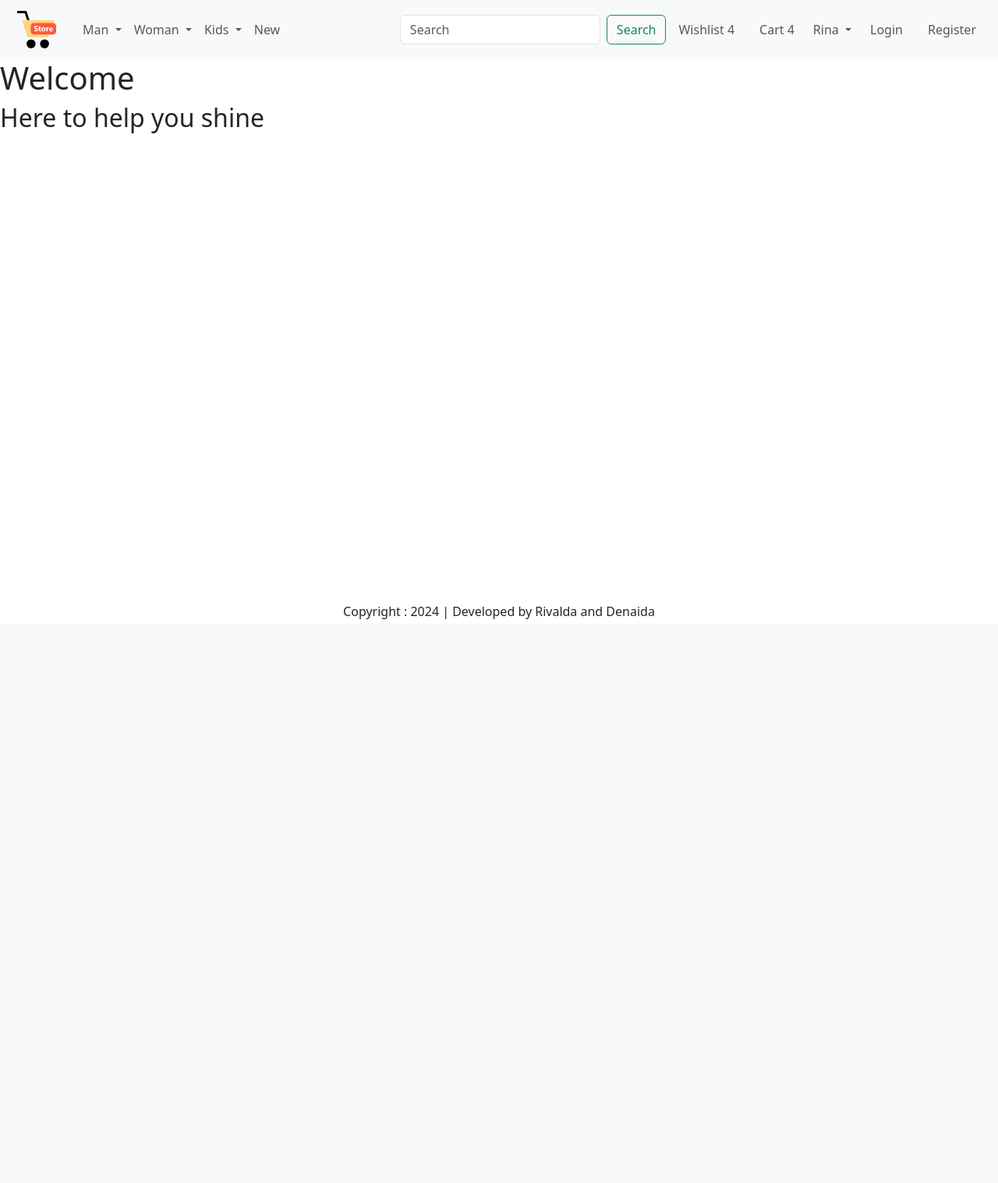
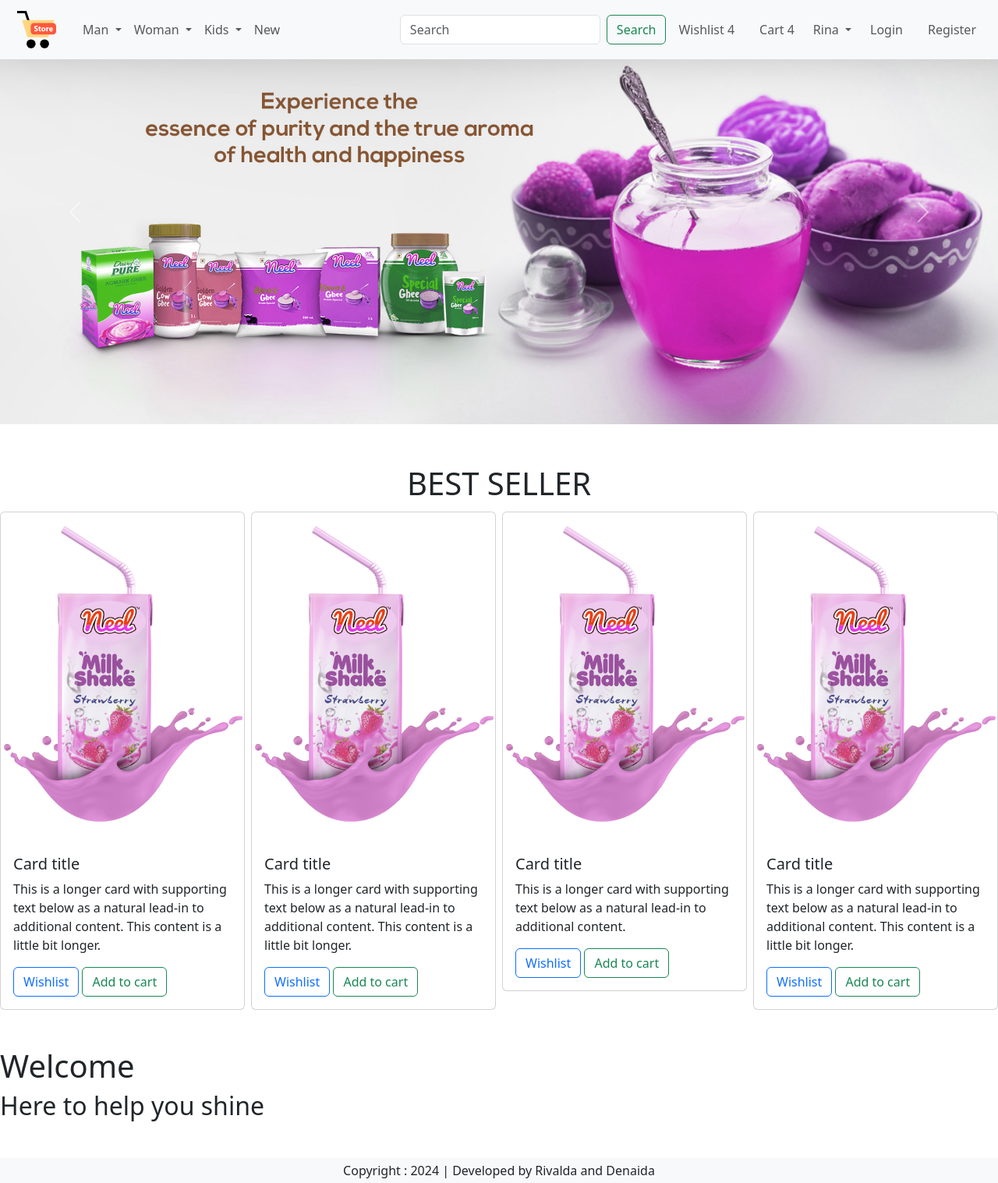
Before and after one commit to denaidataragjini/eCommerce, a Django app: page / in a window 1280 px wide. Shown: the whole page at 78% size. Before the commit the page ends 794 px from the top, so only its background shows below. Run offline with Django 5.2, Linux system fonts and the light colour scheme; some libraries are stand-ins or nearby versions.

Commit message:
added home page

```diff
--- a/ecommerce/app/templates/app/base.html
+++ b/ecommerce/app/templates/app/base.html
@@ -15,7 +15,7 @@
 </head>
 <body>
 
-<nav class="navbar navbar-expand-lg navbar-light bg-light">
+<nav class="navbar navbar-expand-lg fixed-top navbar-light bg-light">
     <div class="container-fluid">
         <a class="navbar-brand" href="/">
             <img src="{% static "app/images/logo.svg" %}" width="70" height="50" />
@@ -97,9 +97,11 @@
 
     {% block banner_slider %}{% endblock banner_slider %}
 
+    {% block best_seller %}{% endblock best_seller %}
+
     {% block main-content %}{% endblock main-content %}
 
-    <footer class="container-fluid text-center fixed-bottom p-1 mt-5">
+    <footer class="container-fluid text-center bg-light p-1 mt-5">
         Copyright : 2024 | Developed by Rivalda and Denaida
     </footer>
 
--- a/ecommerce/app/templates/app/home.html
+++ b/ecommerce/app/templates/app/home.html
@@ -1,6 +1,89 @@
 {% extends "app/base.html" %}
 {% load static %}
 {% block title %}Home{% endblock title %}Home
+
+{% block banner_slider %}
+<div id="carouselExampleControls" class="carousel slide" data-bs-ride="carousel">
+    <div class="carousel-inner">
+      <div class="carousel-item active">
+        <img src="{% static 'app/images/banner/b1.jpg' %}" class="d-block w-100" alt="banner image">
+      </div>
+      <div class="carousel-item">
+        <img src="{% static 'app/images/banner/b1.jpg' %}" class="d-block w-100" alt="banner image">
+      </div>
+      <div class="carousel-item">
+        <img src="{% static 'app/images/banner/b1.jpg' %}" class="d-block w-100" alt="banner image">
+      </div>
+    </div>
+    <button class="carousel-control-prev" type="button" data-bs-target="#carouselExampleControls" data-bs-slide="prev">
+      <span class="carousel-control-prev-icon" aria-hidden="true"></span>
+      <span class="visually-hidden">Previous</span>
+    </button>
+    <button class="carousel-control-next" type="button" data-bs-target="#carouselExampleControls" data-bs-slide="next">
+      <span class="carousel-control-next-icon" aria-hidden="true"></span>
+      <span class="visually-hidden">Next</span>
+    </button>
+</div>
+{% endblock banner_slider %}
+
+{% block best_seller %}
+<h1 class="container-fluid text-center p-1 mt-5">BEST SELLER</h1>
+<div class="row row-cols-1 row-cols-md-4 g-2 mb-5">
+    <div class="col">
+      <div class="card">
+        <img src="{% static 'app/images/product/milk-shake-strawberry.png'%}" class="card-img-top" alt="...">
+        <div class="card-body">
+          <h5 class="card-title">Card title</h5>
+          <p class="card-text">This is a longer card with supporting text below as a natural lead-in to additional content. This content is a little bit longer.</p>
+          <div class="d-grid gap-2 d-md-block">
+            <button class="btn btn-outline-primary" type="button">Wishlist</button>
+            <button class="btn btn-outline-success" type="button">Add to cart</button>
+          </div>
+        </div>
+      </div>
+    </div>
+    <div class="col">
+      <div class="card">
+        <img src="{% static 'app/images/product/milk-shake-strawberry.png'%}" class="card-img-top" alt="...">
+        <div class="card-body">
+          <h5 class="card-title">Card title</h5>
+          <p class="card-text">This is a longer card with supporting text below as a natural lead-in to additional content. This content is a little bit longer.</p>
+          <div class="d-grid gap-2 d-md-block">
+            <button class="btn btn-outline-primary" type="button">Wishlist</button>
+            <button class="btn btn-outline-success" type="button">Add to cart</button>
+          </div>
+        </div>
+      </div>
+    </div>
+    <div class="col">
+      <div class="card">
+        <img src="{% static 'app/images/product/milk-shake-strawberry.png'%}" class="card-img-top" alt="...">
+        <div class="card-body">
+          <h5 class="card-title">Card title</h5>
+          <p class="card-text">This is a longer card with supporting text below as a natural lead-in to additional content.</p>
+          <div class="d-grid gap-2 d-md-block">
+            <button class="btn btn-outline-primary" type="button">Wishlist</button>
+            <button class="btn btn-outline-success" type="button">Add to cart</button>
+          </div>
+        </div>
+      </div>
+    </div>
+    <div class="col">
+      <div class="card">
+        <img src="{% static 'app/images/product/milk-shake-strawberry.png'%}" class="card-img-top" alt="...">
+        <div class="card-body">
+          <h5 class="card-title">Card title</h5>
+          <p class="card-text">This is a longer card with supporting text below as a natural lead-in to additional content. This content is a little bit longer.</p>
+          <div class="d-grid gap-2 d-md-block">
+            <button class="btn btn-outline-primary" type="button">Wishlist</button>
+            <button class="btn btn-outline-success" type="button">Add to cart</button>
+          </div>
+        </div>
+      </div>
+    </div>
+  </div>
+{% endblock best_seller %}
+
 
 {% block main-content %}
     <h1>Welcome<h1>
```
